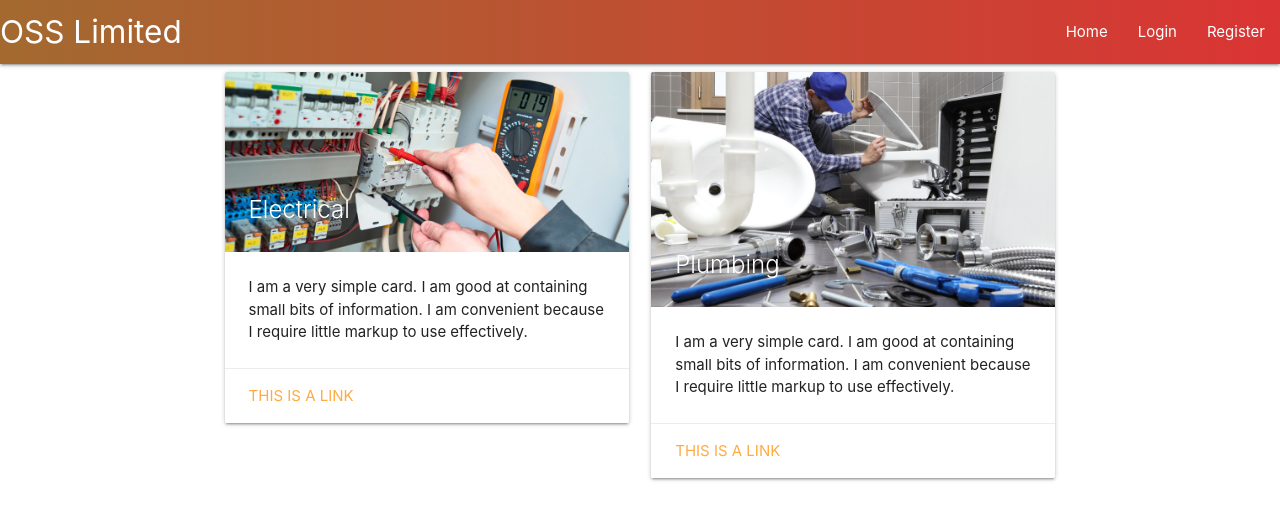
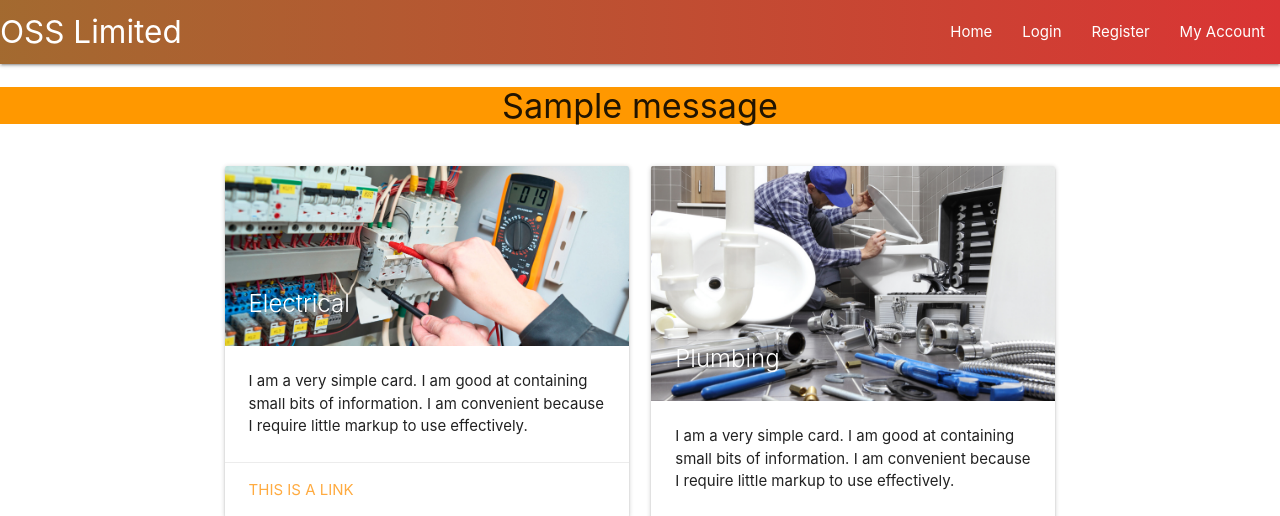
Before and after one commit to shiva123-coder/one-stop-solution, a Flask app: page / in a window 1280 px wide. Shown: the top 516 px of the page. Run offline with Flask 2, Linux system fonts and the light colour scheme; one stand-in notice (Sample message) is shown; a database or web service that is not in the repository returns one stand-in record (values such as "Sample title"); some libraries are stand-ins or nearby versions.

Commit message:
Added account.html page for user profile , also updated issue and resolution section of README.md.

```diff
--- a/app.py
+++ b/app.py
@@ -50,14 +50,16 @@ def login():
             if check_password_hash(
                 existing_user["password"], request.form.get("password")):
                     session["user"] = request.form.get("username").lower()
-                    flash("Welcome, {}".format(request.form.get("username")))
+                    flash("Welcome, {}".format(
+                        request.form.get("username")))
+                    return redirect(url_for("account", username=session["user"]))
             else:
-                # invalid password match
+                # invalid password
                 flash("Incorrect Username and/or Password")
                 return redirect(url_for("login"))
 
         else:
-            # username doesn't exist
+            # if username doesn't exist
             flash("Incorrect Username and/or Password")
             return redirect(url_for("login"))
 
@@ -85,8 +87,17 @@ def register():
         # put new user into 'session' cookie
         session["user"] = request.form.get("username").lower()
         flash("Registration Successful")
+        return redirect(url_for(
+            "account", username=session["user"]))
     return render_template("register.html")
 
+
+@app.route("/account/<username>", methods=["GET", "POST"])
+def account(username):
+    # retreive only username from database
+    username = mongo.db.users.find_one(
+        {"username": session["user"]})["username"]
+    return render_template("account.html", username=username)
 
 if __name__ == "__main__":
     app.run(host=os.environ.get("IP"),
--- a/templates/base.html
+++ b/templates/base.html
@@ -1,5 +1,6 @@
 <!DOCTYPE html>
 <html lang="en">
+
 <head>
   <meta charset="UTF-8">
   <meta http-equiv="X-UA-Compatible" content="IE=edge">
@@ -14,17 +15,20 @@
   {% endblock %}
   <title>One Stop Solutions</title>
 </head>
+
 <body>
   <header>
     <!------navbar----->
     <nav class="nav-extended">
       <div class="nav-wrapper">
         <a href="#!" class="brand-logo">OSS Limited</a>
-      <a href="{{ url_for('home') }}" data-target="mobile-demo" class="sidenav-trigger right"><i class="fas fa-bars"></i></a>
+        <a href="{{ url_for('home') }}" data-target="mobile-demo" class="sidenav-trigger right"><i
+            class="fas fa-bars"></i></a>
         <ul class="right hide-on-med-and-down">
           <li><a href="{{ url_for('home') }}">Home</a></li>
           <li><a href="{{ url_for('login') }}">Login</a></li>
           <li><a href="{{ url_for('register') }}">Register</a></li>
+          <li><a href="{{ url_for('account', username=session['user']) }}">My Account</a></li>
         </ul>
       </div>
     </nav>
@@ -33,10 +37,22 @@
       <li><a href="{{ url_for('home') }}">Home</a></li>
       <li><a href="{{ url_for('login') }}">Login</a></li>
       <li><a href="{{ url_for('register') }}">Register</a></li>
+      <li><a href="{{ url_for('account', username=session['user']) }}">My Account</a></li>
     </ul>
     </ul>
   </header>
-
+  <section>
+    <!-- flash messages -->
+    {% with messages = get_flashed_messages() %}
+      {% if messages %}
+        {% for message in messages %}
+        <div class="row flashes">
+          <h4 class="orange center-align">{{ message }}</h4>
+        </div>
+        {% endfor %}
+      {% endif %}
+    {% endwith %}
+  </section>
   {% block content %}
   {% endblock %}
 
@@ -47,4 +63,5 @@
   {% block scripts %}
   {% endblock %}
 </body>
+
 </html>
```
Also changed, not shown: templates/account.html (added, +13 -0 lines), README.md, static/images/typeError1.JPG (added). Lines whose indentation alone changed are shown as unchanged.
